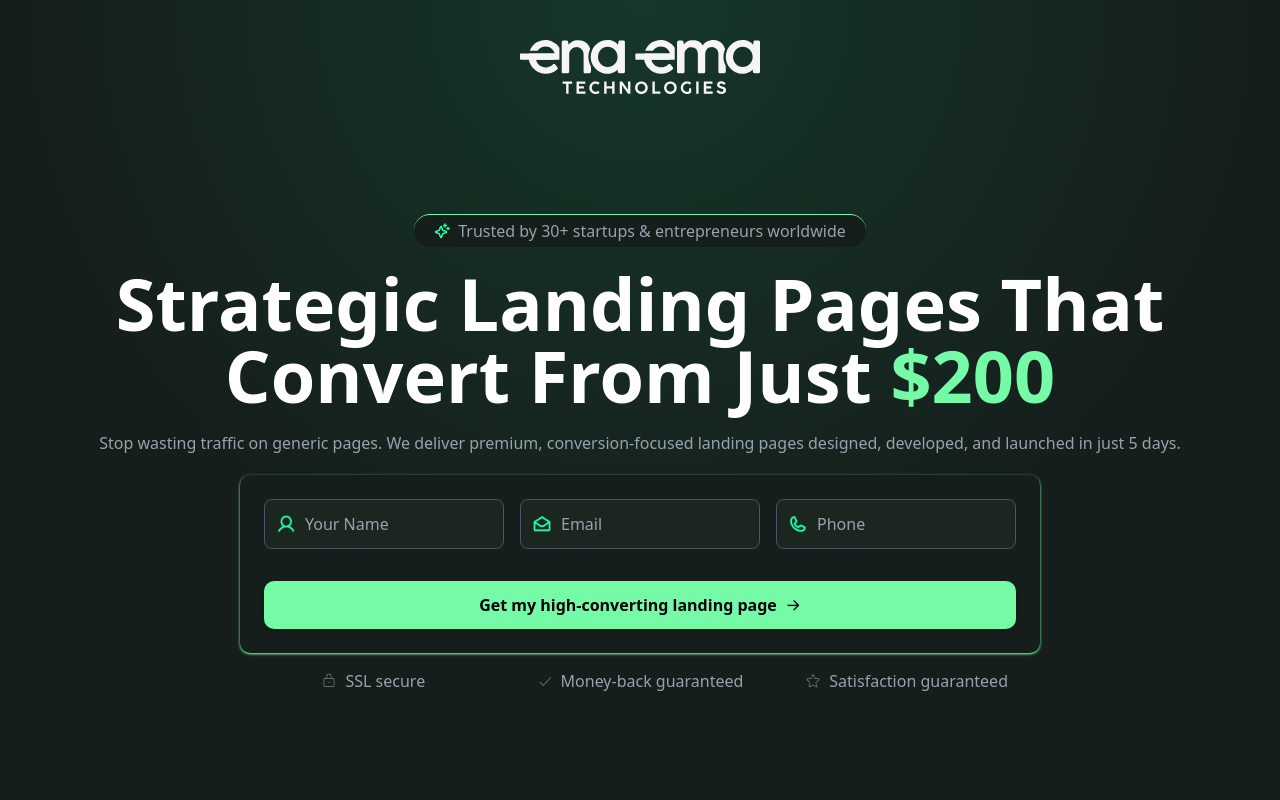
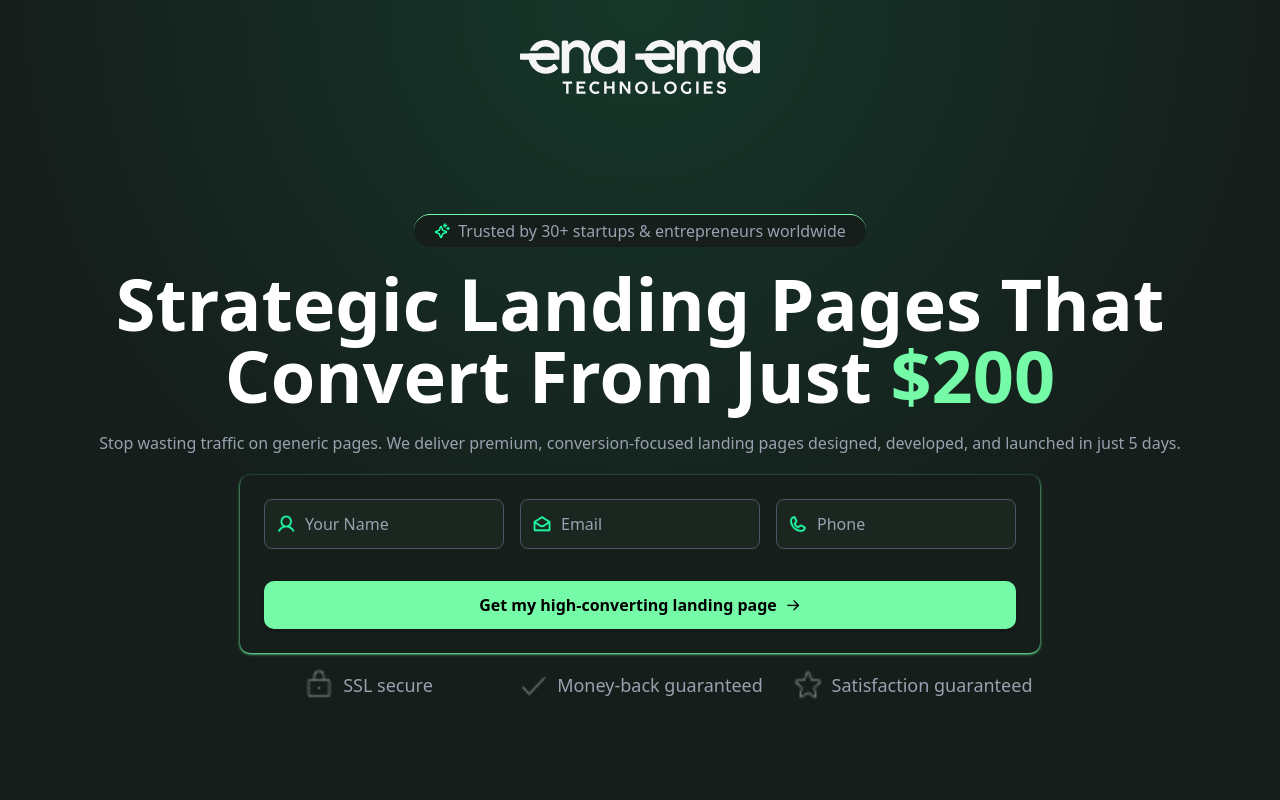
Before and after one commit to Abdullah-Az-Zahur/ena-ema-landing-page, a Next.js app: page / in a window 1280 px wide. Shown: the top 800 px of the page. Built offline with nearby package versions, Linux system fonts and the light colour scheme.

Commit message:
update : get from

```diff
--- a/src/components/GetForm/GetForm.tsx
+++ b/src/components/GetForm/GetForm.tsx
@@ -83,18 +83,38 @@ const GetForm = () => {
           <ButtonPrimary text="Get my high-converting landing page" />
         </div>
       </form>
-      <div className="grid grid-cols-3 justify-between my-4">
-        <div className="items-center justify-center my-auto flex gap-2">
-          <Image src={Lock} alt="Lock" width={16} height={16} className="" />
-          <p className="text-gray-400 ">SSL secure</p>
+      <div className="grid grid-cols-2 md:grid-cols-3 gap-4 my-4">
+        <div className="flex items-center gap-2 justify-start sm:justify-center">
+          <Image
+            src={Lock}
+            alt="Lock"
+            className="w-5 h-5 sm:w-6 sm:h-6 md:w-8 md:h-8"
+          />
+          <p className="text-gray-400 text-sm sm:text-base md:text-lg">
+            SSL secure
+          </p>
         </div>
-        <div className="items-center justify-center my-auto flex gap-2">
-          <Image src={Check} alt="Lock" width={16} height={16} className="" />
-          <p className="text-gray-400 ">Money-back guaranteed</p>
+
+        <div className="flex items-center gap-2 justify-start sm:justify-center">
+          <Image
+            src={Check}
+            alt="Check"
+            className="w-5 h-5 sm:w-6 sm:h-6 md:w-8 md:h-8"
+          />
+          <p className="text-gray-400 text-sm sm:text-base md:text-lg">
+            Money-back guaranteed
+          </p>
         </div>
-        <div className="items-center justify-center my-auto flex gap-2">
-          <Image src={Star} alt="Lock" width={16} height={16} className="" />
-          <p className="text-gray-400 ">Satisfaction guaranteed</p>
+
+        <div className="flex items-center gap-2 justify-start sm:justify-center">
+          <Image
+            src={Star}
+            alt="Star"
+            className="w-5 h-5 sm:w-6 sm:h-6 md:w-8 md:h-8"
+          />
+          <p className="text-gray-400 text-sm sm:text-base md:text-lg">
+            Satisfaction guaranteed
+          </p>
         </div>
       </div>
     </div>
```
